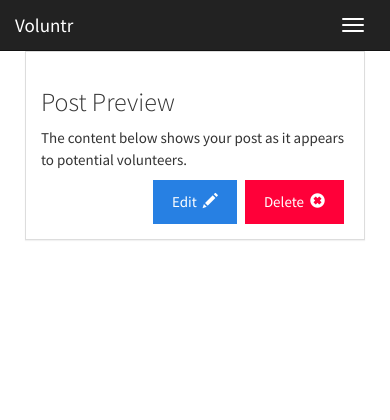
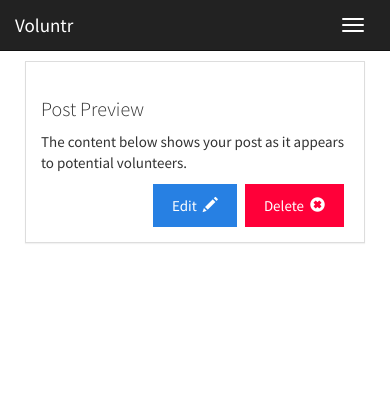
Before and after one commit to hendricksonsarahl/voluntr, a Flask app: page /org/opportunity in a window 390 px wide. Shown: the top 420 px of the page. Run offline with Flask 2, Linux system fonts and the light colour scheme; some libraries are stand-ins or nearby versions.

Commit message:
styling tweaks for mobile

```diff
--- a/static/css/custom.css
+++ b/static/css/custom.css
@@ -8,13 +8,27 @@ body {
 
 @media (max-width: 768px) {
   .navbar {
-    margin-bottom: 0;
+    margin-bottom: 10px;
   }
-}
 
-@media (max-width: 768px) {
   .container-outer {
     margin: 0 10px;
+  }
+
+  h1 {
+    font-size: 28px;
+  }
+
+  h2 {
+    font-size: 24px;
+  }
+
+  h3 {
+    font-size: 20px;
+  }
+
+  h4 {
+    font-size: 16px;
   }
 }
 
```
Also changed, not shown: README.md.
